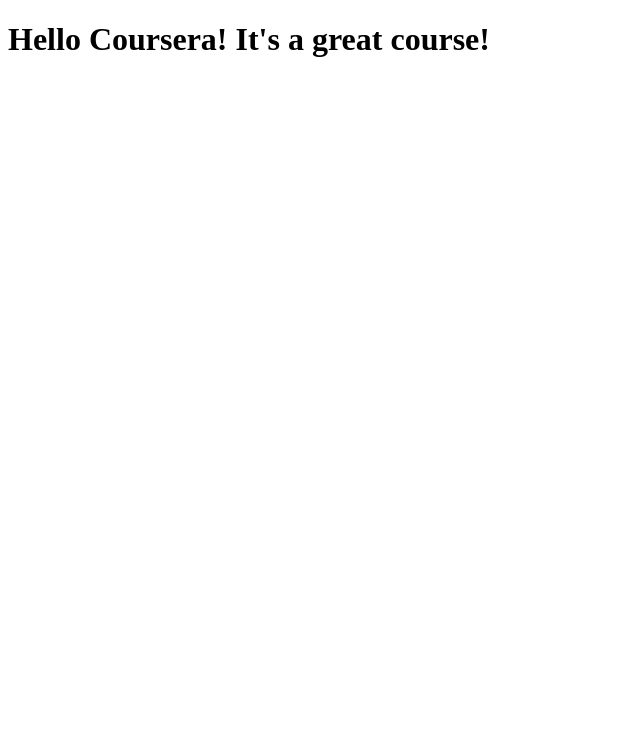
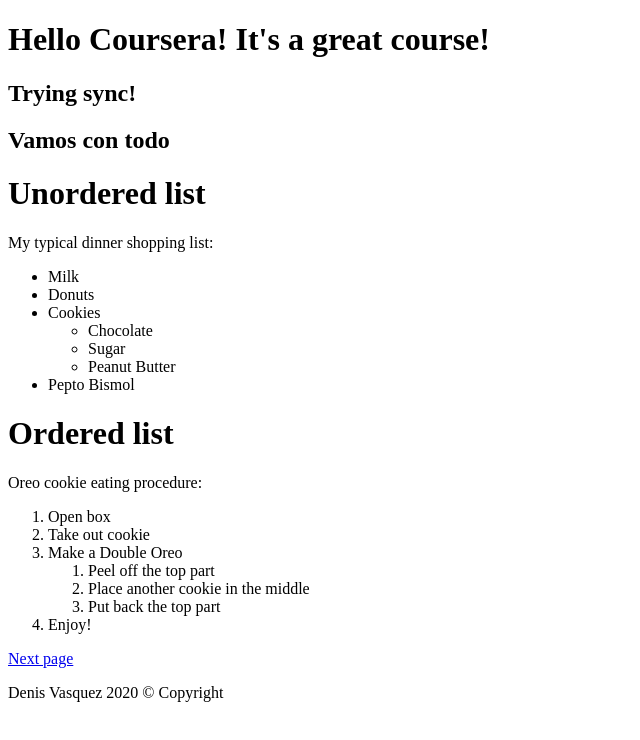
Before and after one commit to decoDenis/coursera-test, a plain HTML site: page site/index.html in a window 1280 px wide. Shown: the whole page, without its empty margins (0-640 px from the left). Drawn offline with Linux system fonts and the light colour scheme.

Commit message:
Module 1

```diff
--- a/site/index.html
+++ b/site/index.html
@@ -7,5 +7,63 @@
 </head>
 <body>
     <h1>Hello Coursera! It's a great course!</h1>
+    <h2>Trying sync!</h2>
+    <h2>Vamos con todo</h2>
+    <!--
+            <div>Dear all,
+        <span>I took this really cool course
+        </span></div>
+        <span>on Coursera.org. I think it's
+        my favorite course I've EVER taken!
+        Here is the URL for it:
+        </span>
+        <a href="...">HTML, CSS and JS for Web Developers</a>
+        <div>
+        Does anyone know how I can give this course 6
+        out of 5 stars?
+        </div>
+        <div>
+        Thank you,
+        -Yaakov.... I mean a random student! Definitely not Yaakov.
+        </div>
+    -->
+    <h1>Unordered list</h1>
+    <div>
+
+      My typical dinner shopping list:
+      <ul>
+        <li>Milk</li>
+        <li>Donuts</li>
+        <li>Cookies
+          <ul>
+            <li>Chocolate</li>
+            <li>Sugar</li>
+            <li>Peanut Butter</li>
+          </ul>
+        </li>
+        <li>Pepto Bismol</li>
+      </ul>
+    </div>
+
+    <h1>Ordered list</h1>
+    <div>
+      Oreo cookie eating procedure:
+      <ol>
+        <li>Open box</li>
+        <li>Take out cookie</li>
+        <li>Make a Double Oreo
+          <ol>
+            <li>Peel off the top part</li>
+            <li>Place another cookie in the middle</li>
+            <li>Put back the top part</li>
+          </ol>
+        </li>
+        <li>Enjoy!</li>
+      </ol>
+    </div>
+
+    <a href="about.html">Next page</a><br>
+
+    <p>Denis Vasquez 2020 &copy; Copyright</p>
 </body>
 </html>
```
Also changed, not shown: site/about.html (added, +16 -0 lines).
